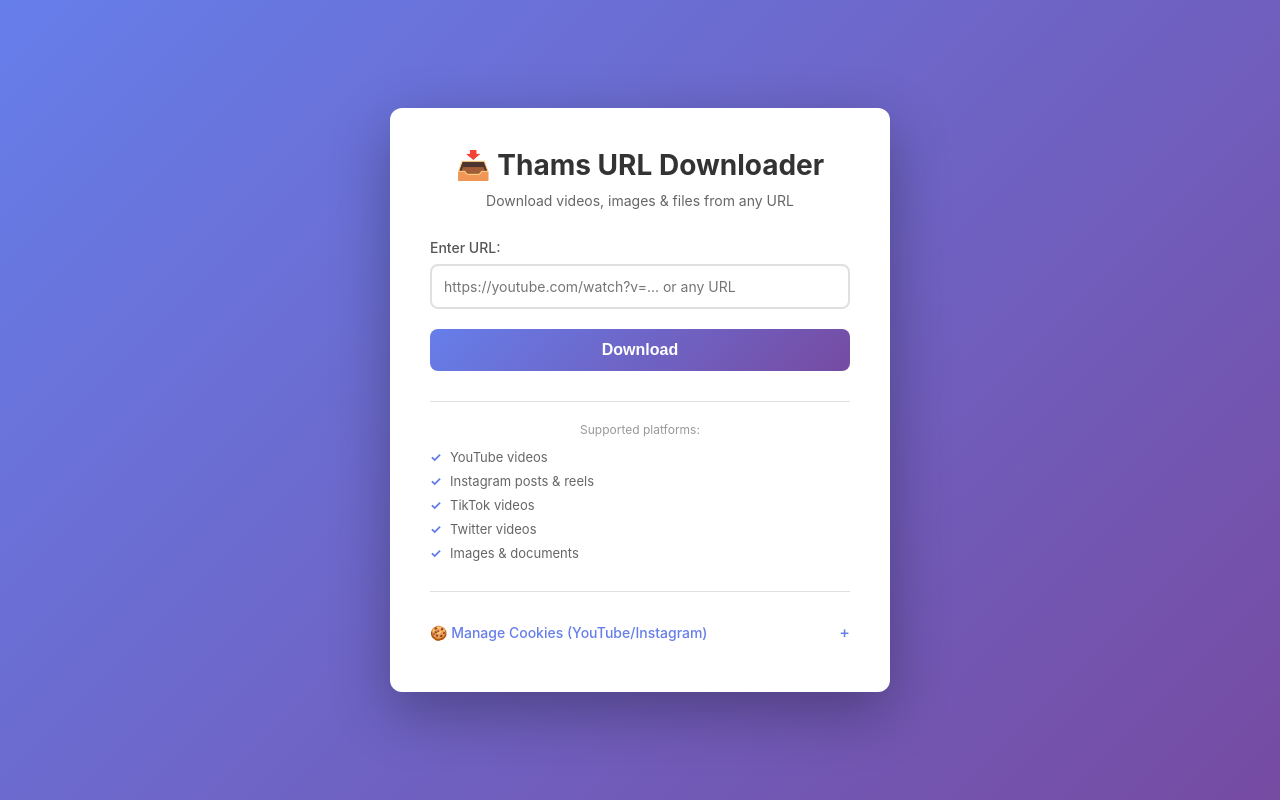
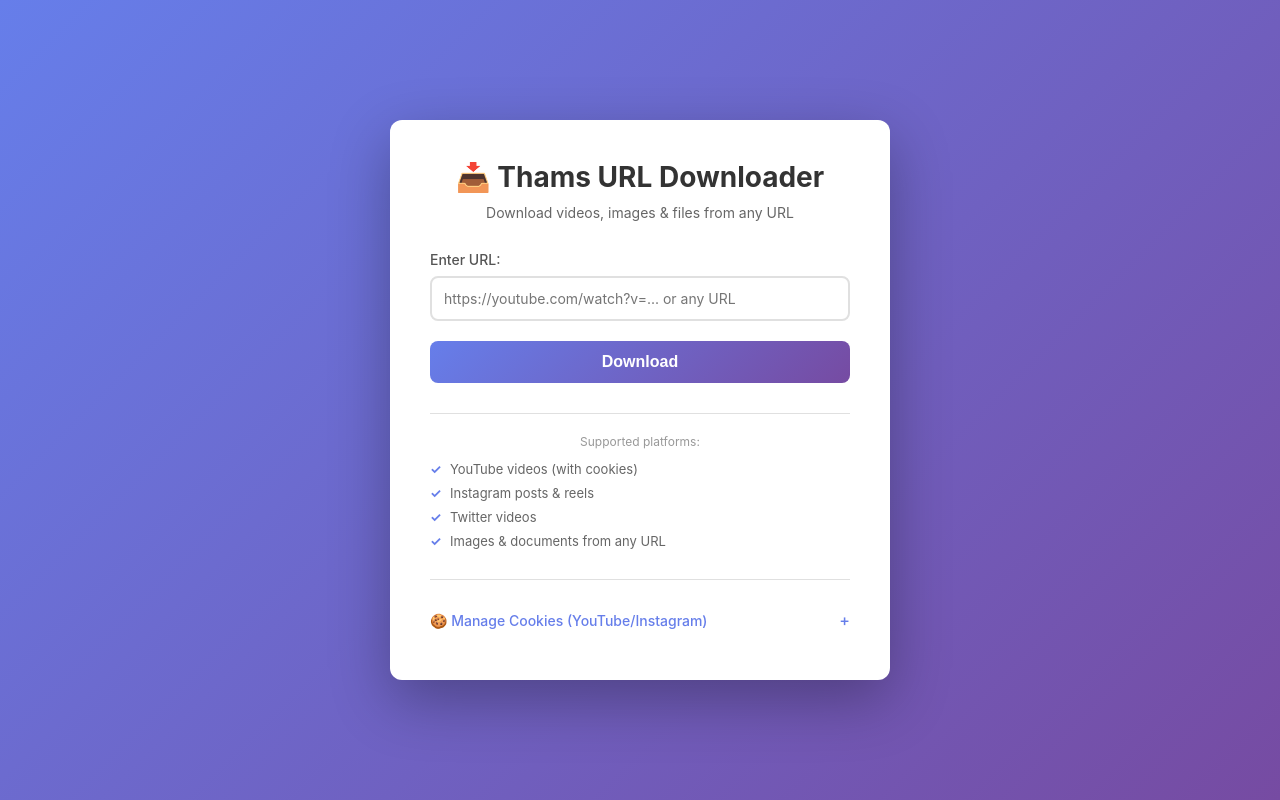
Before and after one commit to thams-geth/thams-url-downloader, a Flask app: page / in a window 1280 px wide. Run offline with Flask 3, Linux system fonts and the light colour scheme.

Commit message:
Remove TikTok from supported platforms list

```diff
--- a/templates/index.html
+++ b/templates/index.html
@@ -388,11 +388,10 @@
                 Supported platforms:
             </p>
             <ul class="feature-list">
-                <li>YouTube videos</li>
+                <li>YouTube videos (with cookies)</li>
                 <li>Instagram posts & reels</li>
-                <li>TikTok videos</li>
                 <li>Twitter videos</li>
-                <li>Images & documents</li>
+                <li>Images & documents from any URL</li>
             </ul>
         </div>
 
```
